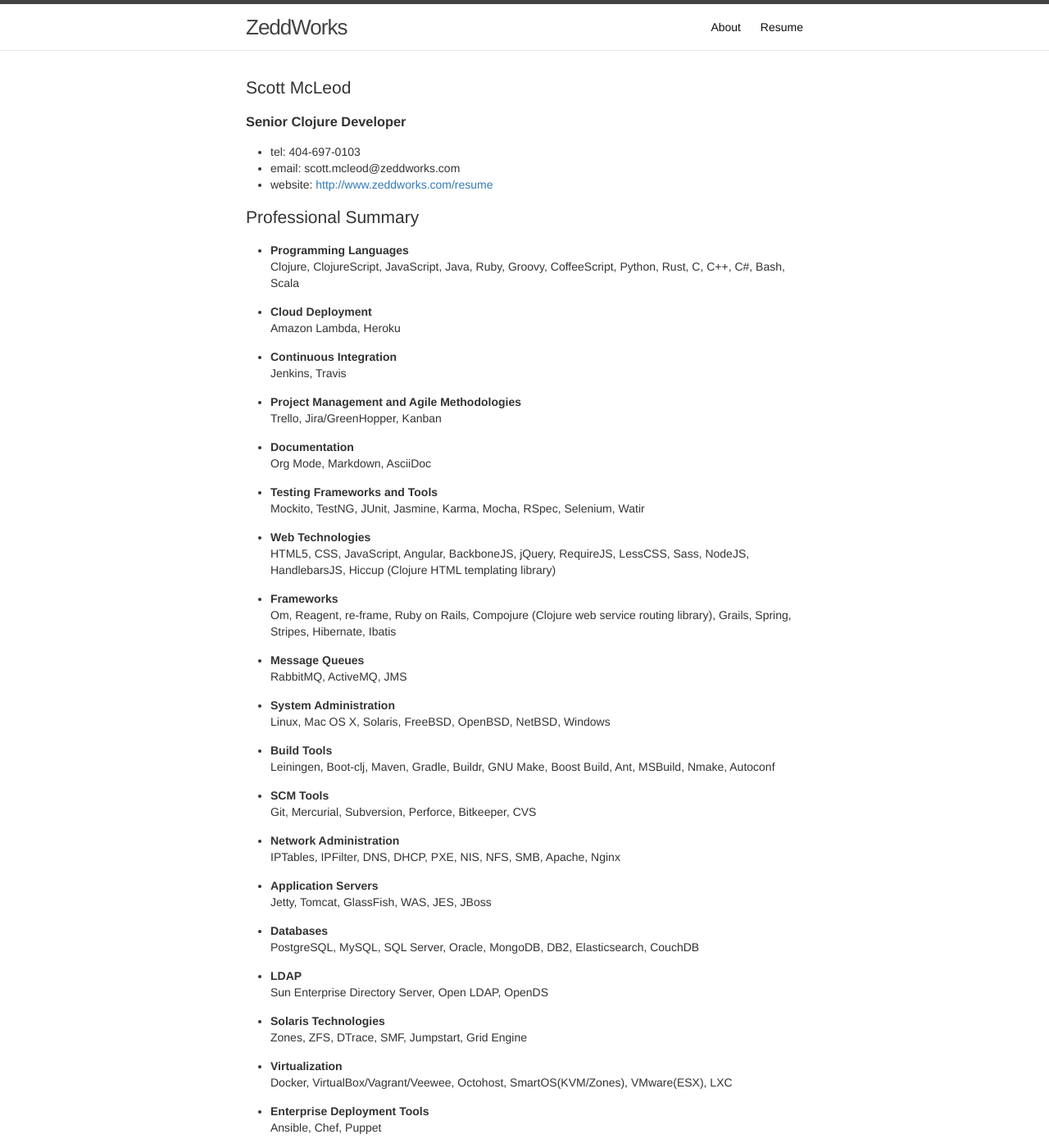
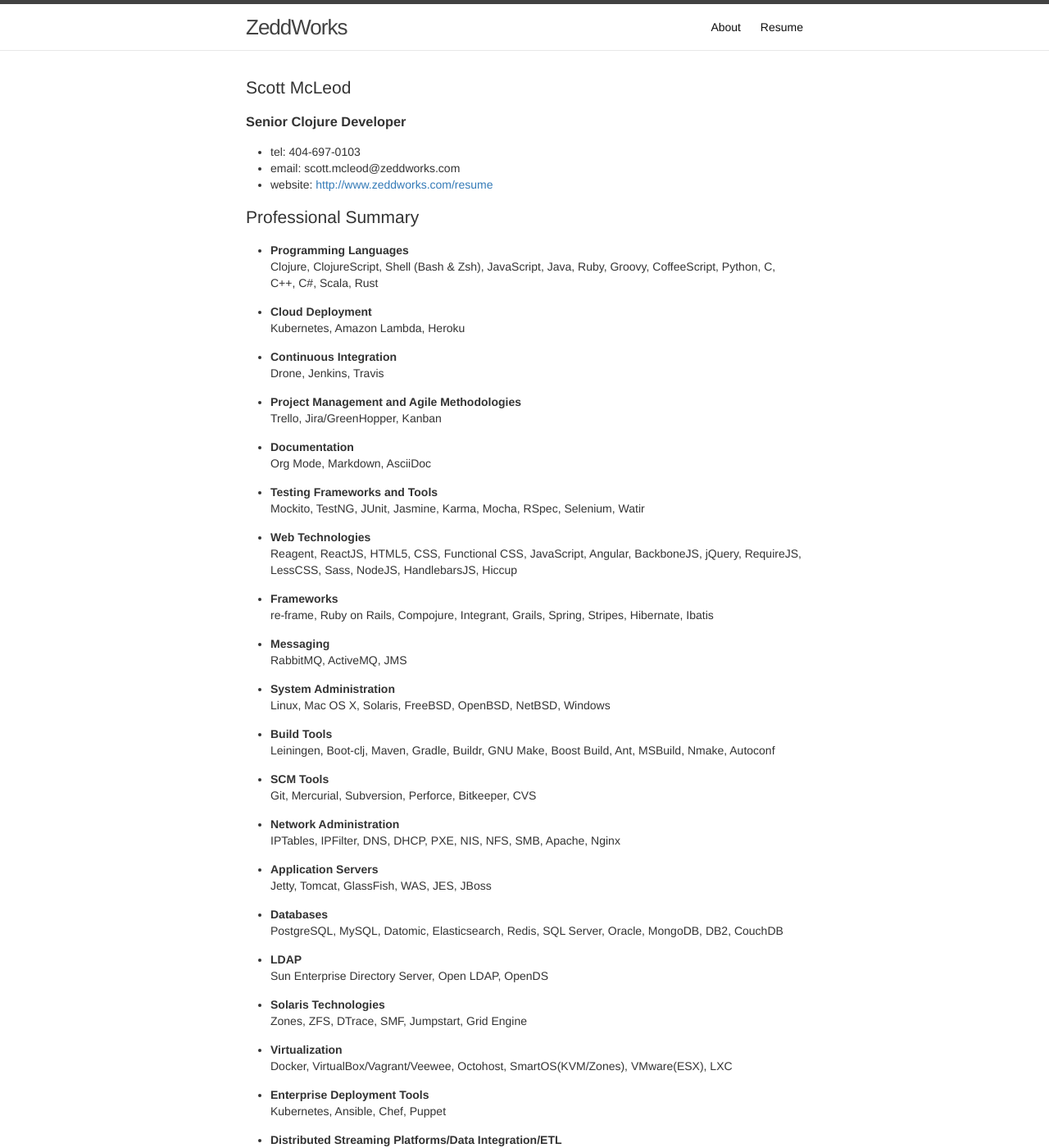
Before and after one commit to halcyon/www.zeddworks.com, a Jekyll site: the page built from resume.html, in a window 1280 px wide and 1400 px high. Shown: the whole window at 82% size. Built offline with Jekyll 4.4.1, drawn with Linux system fonts in a browser that asks for light colours; some of the changed text lies outside the part shown.

Commit message:
Add k8s and update nokogiri

```diff
--- a/resume.html
+++ b/resume.html
@@ -11,13 +11,13 @@ categories:
 permalink: /resume
 ---
 
-<div id="outline-container-org55b0d79" class="outline-2">
-<h2 id="org55b0d79">Scott McLeod</h2>
-<div class="outline-text-2" id="text-org55b0d79">
+<div id="outline-container-orgd6fee38" class="outline-2">
+<h2 id="orgd6fee38">Scott McLeod</h2>
+<div class="outline-text-2" id="text-orgd6fee38">
 </div>
-<div id="outline-container-orgab59315" class="outline-3">
-<h3 id="orgab59315"><b>Senior Clojure Developer</b></h3>
-<div class="outline-text-3" id="text-orgab59315">
+<div id="outline-container-orga1c5a89" class="outline-3">
+<h3 id="orga1c5a89"><b>Senior Clojure Developer</b></h3>
+<div class="outline-text-3" id="text-orga1c5a89">
 <ul class="org-ul">
 <li>tel: 404-697-0103</li>
 <li>email: scott.mcleod@zeddworks.com</li>
@@ -27,166 +27,167 @@ permalink: /resume
 </div>
 </div>
 
-<div id="outline-container-org65c0ed5" class="outline-2">
-<h2 id="org65c0ed5">Professional Summary</h2>
-<div class="outline-text-2" id="text-org65c0ed5">
+<div id="outline-container-orge75590e" class="outline-2">
+<h2 id="orge75590e">Professional Summary</h2>
+<div class="outline-text-2" id="text-orge75590e">
 </div>
 <ul class="org-ul">
-<li><a id="org0121160"></a><b>Programming Languages</b><br />
-<div class="outline-text-4" id="text-org0121160">
+<li><a id="org381a734"></a><b>Programming Languages</b><br />
+<div class="outline-text-4" id="text-org381a734">
 <p>
-Clojure, ClojureScript, JavaScript, Java, Ruby, Groovy, CoffeeScript, Python, Rust, C, C++, C#, Bash, Scala
+Clojure, ClojureScript, Shell (Bash &amp; Zsh), JavaScript, Java, Ruby, Groovy, CoffeeScript, Python, C, C++, C#, Scala, Rust
 </p>
 </div>
 </li>
-<li><a id="orgea53e7e"></a><b>Cloud Deployment</b><br />
-<div class="outline-text-4" id="text-orgea53e7e">
+<li><a id="orga7402ef"></a><b>Cloud Deployment</b><br />
+<div class="outline-text-4" id="text-orga7402ef">
 <p>
-Amazon Lambda, Heroku
+Kubernetes, Amazon Lambda, Heroku
 </p>
 </div>
 </li>
-<li><a id="org2def0f5"></a><b>Continuous Integration</b><br />
-<div class="outline-text-4" id="text-org2def0f5">
+<li><a id="orgca5dcc3"></a><b>Continuous Integration</b><br />
+<div class="outline-text-4" id="text-orgca5dcc3">
 <p>
-Jenkins, Travis
+Drone, Jenkins, Travis
 </p>
 </div>
 </li>
-<li><a id="orgac694e8"></a><b>Project Management and Agile Methodologies</b><br />
-<div class="outline-text-4" id="text-orgac694e8">
+<li><a id="orgc0d05c0"></a><b>Project Management and Agile Methodologies</b><br />
+<div class="outline-text-4" id="text-orgc0d05c0">
 <p>
 Trello, Jira/GreenHopper, Kanban
 </p>
 </div>
 </li>
-<li><a id="org38eaeee"></a><b>Documentation</b><br />
-<div class="outline-text-4" id="text-org38eaeee">
+<li><a id="org4fb7a69"></a><b>Documentation</b><br />
+<div class="outline-text-4" id="text-org4fb7a69">
 <p>
 Org Mode, Markdown, AsciiDoc
 </p>
 </div>
 </li>
-<li><a id="org360a8e8"></a><b>Testing Frameworks and Tools</b><br />
-<div class="outline-text-4" id="text-org360a8e8">
+<li><a id="org07013b7"></a><b>Testing Frameworks and Tools</b><br />
+<div class="outline-text-4" id="text-org07013b7">
 <p>
 Mockito, TestNG, JUnit, Jasmine, Karma, Mocha, RSpec, Selenium, Watir
 </p>
 </div>
 </li>
-<li><a id="org5be75d7"></a><b>Web Technologies</b><br />
-<div class="outline-text-4" id="text-org5be75d7">
+<li><a id="orgd0bc2de"></a><b>Web Technologies</b><br />
+<div class="outline-text-4" id="text-orgd0bc2de">
 <p>
-HTML5, CSS, JavaScript, Angular, BackboneJS, jQuery, RequireJS, LessCSS, Sass, NodeJS, HandlebarsJS, Hiccup (Clojure HTML templating library)
+Reagent, ReactJS, HTML5, CSS, Functional CSS, JavaScript, Angular, BackboneJS, jQuery, RequireJS, LessCSS, Sass, NodeJS, HandlebarsJS, Hiccup
 </p>
 </div>
 </li>
-<li><a id="org0fe3d7e"></a><b>Frameworks</b><br />
-<div class="outline-text-4" id="text-org0fe3d7e">
+<li><a id="org7094e14"></a><b>Frameworks</b><br />
+<div class="outline-text-4" id="text-org7094e14">
 <p>
-Om, Reagent, re-frame, Ruby on Rails, Compojure (Clojure web service routing library), Grails, Spring, Stripes, Hibernate, Ibatis
+re-frame, Ruby on Rails, Compojure, Integrant, Grails, Spring, Stripes, Hibernate, Ibatis
 </p>
 </div>
 </li>
-<li><a id="orgae0c586"></a><b>Message Queues</b><br />
-<div class="outline-text-4" id="text-orgae0c586">
+<li><a id="org184e743"></a><b>Messaging</b><br />
+<div class="outline-text-4" id="text-org184e743">
 <p>
 RabbitMQ, ActiveMQ, JMS
 </p>
 </div>
 </li>
-<li><a id="orgdc1d86f"></a><b>System Administration</b><br />
-<div class="outline-text-4" id="text-orgdc1d86f">
+<li><a id="org6dedab9"></a><b>System Administration</b><br />
+<div class="outline-text-4" id="text-org6dedab9">
 <p>
 Linux, Mac OS X, Solaris, FreeBSD, OpenBSD, NetBSD, Windows
 </p>
 </div>
 </li>
-<li><a id="org79f5439"></a><b>Build Tools</b><br />
-<div class="outline-text-4" id="text-org79f5439">
+<li><a id="org10d398d"></a><b>Build Tools</b><br />
+<div class="outline-text-4" id="text-org10d398d">
 <p>
 Leiningen, Boot-clj, Maven, Gradle, Buildr, GNU Make, Boost Build, Ant, MSBuild, Nmake, Autoconf
 </p>
 </div>
 </li>
-<li><a id="orgfb9a120"></a><b>SCM Tools</b><br />
-<div class="outline-text-4" id="text-orgfb9a120">
+<li><a id="org8858b04"></a><b>SCM Tools</b><br />
+<div class="outline-text-4" id="text-org8858b04">
 <p>
 Git, Mercurial, Subversion, Perforce, Bitkeeper, CVS
 </p>
 </div>
 </li>
-<li><a id="orgbde3e4f"></a><b>Network Administration</b><br />
-<div class="outline-text-4" id="text-orgbde3e4f">
+<li><a id="org80af535"></a><b>Network Administration</b><br />
+<div class="outline-text-4" id="text-org80af535">
 <p>
 IPTables, IPFilter, DNS, DHCP, PXE, NIS, NFS, SMB, Apache, Nginx
 </p>
 </div>
 </li>
-<li><a id="orgfb9668f"></a><b>Application Servers</b><br />
-<div class="outline-text-4" id="text-orgfb9668f">
+<li><a id="org5f25852"></a><b>Application Servers</b><br />
+<div class="outline-text-4" id="text-org5f25852">
 <p>
 Jetty, Tomcat, GlassFish, WAS, JES, JBoss
 </p>
 </div>
 </li>
-<li><a id="org0947a5d"></a><b>Databases</b><br />
-<div class="outline-text-4" id="text-org0947a5d">
+<li><a id="org11b1bba"></a><b>Databases</b><br />
+<div class="outline-text-4" id="text-org11b1bba">
 <p>
-PostgreSQL, MySQL, SQL Server, Oracle, MongoDB, DB2, Elasticsearch, CouchDB
+PostgreSQL, MySQL, Datomic, Elasticsearch, Redis, SQL Server, Oracle, MongoDB, DB2, CouchDB
 </p>
 </div>
 </li>
-<li><a id="orgc100973"></a><b>LDAP</b><br />
-<div class="outline-text-4" id="text-orgc100973">
+<li><a id="orgfc006bb"></a><b>LDAP</b><br />
+<div class="outline-text-4" id="text-orgfc006bb">
 <p>
 Sun Enterprise Directory Server, Open LDAP, OpenDS
 </p>
 </div>
 </li>
-<li><a id="orgd3ea72a"></a><b>Solaris Technologies</b><br />
-<div class="outline-text-4" id="text-orgd3ea72a">
+<li><a id="org57909ca"></a><b>Solaris Technologies</b><br />
+<div class="outline-text-4" id="text-org57909ca">
 <p>
 Zones, ZFS, DTrace, SMF, Jumpstart, Grid Engine
 </p>
 </div>
 </li>
-<li><a id="org4ef895d"></a><b>Virtualization</b><br />
-<div class="outline-text-4" id="text-org4ef895d">
+<li><a id="org4a45438"></a><b>Virtualization</b><br />
+<div class="outline-text-4" id="text-org4a45438">
 <p>
 Docker, VirtualBox/Vagrant/Veewee, Octohost, SmartOS(KVM/Zones), VMware(ESX), LXC
 </p>
 </div>
 </li>
-<li><a id="org892a8aa"></a><b>Enterprise Deployment Tools</b><br />
-<div class="outline-text-4" id="text-org892a8aa">
+<li><a id="orge2d70d3"></a><b>Enterprise Deployment Tools</b><br />
+<div class="outline-text-4" id="text-orge2d70d3">
 <p>
-Ansible, Chef, Puppet
+Kubernetes, Ansible, Chef, Puppet
 </p>
 </div>
 </li>
-<li><a id="orga0ef95d"></a><b>Data Integration and ETL</b><br />
-<div class="outline-text-4" id="text-orga0ef95d">
+<li><a id="orgdaf6591"></a><b>Distributed Streaming Platforms/Data Integration/ETL</b><br />
+<div class="outline-text-4" id="text-orgdaf6591">
 <p>
-Pentaho Kettle, Informatica
+Onyx, Kafka, Pentaho Kettle, Informatica
 </p>
 </div>
 </li>
 </ul>
 </div>
 
-<div id="outline-container-orge59abd1" class="outline-2">
-<h2 id="orge59abd1">Employment History</h2>
-<div class="outline-text-2" id="text-orge59abd1">
+<div id="outline-container-orgde03d6c" class="outline-2">
+<h2 id="orgde03d6c">Employment History</h2>
+<div class="outline-text-2" id="text-orgde03d6c">
 </div>
-<div id="outline-container-orgd2446a2" class="outline-3">
-<h3 id="orgd2446a2">October 2015 - Present RentPath, LLC Atlanta, GA</h3>
-<div class="outline-text-3" id="text-orgd2446a2">
+<div id="outline-container-org1a769c3" class="outline-3">
+<h3 id="org1a769c3">October 2015 - Present RentPath, LLC Atlanta, GA</h3>
+<div class="outline-text-3" id="text-org1a769c3">
 </div>
 <ul class="org-ul">
-<li><a id="org712e1c5"></a><b>Senior Clojure Developer</b><br />
-<div class="outline-text-4" id="text-org712e1c5">
+<li><a id="orga35f253"></a><b>Senior Clojure Developer</b><br />
+<div class="outline-text-4" id="text-orga35f253">
 <ul class="org-ul">
+<li>Ported Endeca backend to Elasticsearch</li>
 <li>Wrote regression suite which fully models backend API using a specification</li>
 <li>Built ETL jobs in Onyx, a massively concurrent streaming data transformation platform</li>
 <li>Daily contributor to backend services</li>
@@ -200,13 +201,13 @@ Pentaho Kettle, Informatica
 </ul>
 </div>
 
-<div id="outline-container-org97583a7" class="outline-3">
-<h3 id="org97583a7">August 2014 - October 2015 Connolly iHealth Technologies, Sandy Springs, GA</h3>
-<div class="outline-text-3" id="text-org97583a7">
+<div id="outline-container-org6b43a72" class="outline-3">
+<h3 id="org6b43a72">August 2014 - October 2015 Connolly iHealth Technologies, Sandy Springs, GA</h3>
+<div class="outline-text-3" id="text-org6b43a72">
 </div>
 <ul class="org-ul">
-<li><a id="org6fd8591"></a><b>Senior Technical Architect</b><br />
-<div class="outline-text-4" id="text-org6fd8591">
+<li><a id="org06a9ac8"></a><b>Senior Technical Architect</b><br />
+<div class="outline-text-4" id="text-org06a9ac8">
 <ul class="org-ul">
 <li>Secured REST endpoints of microservice with openid-connect</li>
 <li>Built unit tests for microservice endpoints with MockMvc</li>
@@ -220,13 +221,13 @@ Pentaho Kettle, Informatica
 </ul>
 </div>
 
-<div id="outline-container-orgeed8fe3" class="outline-3">
-<h3 id="orgeed8fe3">July 2013 - August 2014 Izenda, LLC Atlanta, GA</h3>
-<div class="outline-text-3" id="text-orgeed8fe3">
+<div id="outline-container-orgfc7b1d3" class="outline-3">
+<h3 id="orgfc7b1d3">July 2013 - August 2014 Izenda, LLC Atlanta, GA</h3>
+<div class="outline-text-3" id="text-orgfc7b1d3">
 </div>
 <ul class="org-ul">
-<li><a id="org9fcf7ee"></a><b>VP Engineering</b><br />
-<div class="outline-text-4" id="text-org9fcf7ee">
+<li><a id="org98420e1"></a><b>VP Engineering</b><br />
+<div class="outline-text-4" id="text-org98420e1">
 <ul class="org-ul">
 <li>Managed .NET Engineering business unit consisting of Development, QA, and Support departments</li>
 <li>Designed and implemented an SDLC with a full release process</li>
@@ -241,13 +242,13 @@ Pentaho Kettle, Informatica
 </ul>
 </div>
 
-<div id="outline-container-org85db82d" class="outline-3">
-<h3 id="org85db82d">December 2007 - July 2013 InterContinentalExchange, Inc. Sandy Springs, GA</h3>
-<div class="outline-text-3" id="text-org85db82d">
+<div id="outline-container-org7541550" class="outline-3">
+<h3 id="org7541550">December 2007 - July 2013 InterContinentalExchange, Inc. Sandy Springs, GA</h3>
+<div class="outline-text-3" id="text-org7541550">
 </div>
 <ul class="org-ul">
-<li><a id="org88c42b9"></a><b>Senior Developer</b><br />
-<div class="outline-text-4" id="text-org88c42b9">
+<li><a id="org9aa03bc"></a><b>Senior Developer</b><br />
+<div class="outline-text-4" id="text-org9aa03bc">
 <ul class="org-ul">
 <li>Responsible for developing new features for the website, in-house content management system, reporting systems, and associated customer-facing web products</li>
 <li>Ported web application for maintaining products on the website from Grails to a BackboneJS &amp; Grails architecture to provide for better "separation of concerns"</li>
@@ -257,8 +258,8 @@ Pentaho Kettle, Informatica
 </div>
 </li>
 
-<li><a id="org6ec86c0"></a><b>Manager SDLC Team</b><br />
-<div class="outline-text-4" id="text-org6ec86c0">
+<li><a id="org35f728f"></a><b>Manager SDLC Team</b><br />
+<div class="outline-text-4" id="text-org35f728f">
 <ul class="org-ul">
 <li>Championed and implemented Chef deployment strategies to automate provisioning of SDLC stack (Gitorious, Jenkins, Nexus, Jira) and wrote a Chef provider to automate signing of SSL certificates by ICE's Certificate Authority</li>
 <li>Lead development of Nexus Artifact Cleaner to expunge old artifacts</li>
@@ -273,8 +274,8 @@ Pentaho Kettle, Informatica
 </div>
 </li>
 
-<li><a id="org4f7aa77"></a><b>R&amp;D Systems Engineer</b><br />
-<div class="outline-text-4" id="text-org4f7aa77">
+<li><a id="org5c9d406"></a><b>R&amp;D Systems Engineer</b><br />
+<div class="outline-text-4" id="text-org5c9d406">
 <ul class="org-ul">
 <li>Developed and formalized SDLC release process</li>
 <li>Architect of SDLC (Continuous Integration, Distributed Source Control, Shared Build Artifacts Repository, Build Process, and Defect Tracking)</li>
@@ -288,13 +289,13 @@ Pentaho Kettle, Informatica
 </ul>
 </div>
 
-<div id="outline-container-orgaab7768" class="outline-3">
-<h3 id="orgaab7768">June 2004 - December 2007 Equifax, Inc. Alpharetta, GA</h3>
-<div class="outline-text-3" id="text-orgaab7768">
+<div id="outline-container-org30b9a33" class="outline-3">
+<h3 id="org30b9a33">June 2004 - December 2007 Equifax, Inc. Alpharetta, GA</h3>
+<div class="outline-text-3" id="text-org30b9a33">
 </div>
 <ul class="org-ul">
-<li><a id="orga9fa85a"></a><b>Application Developer IV</b><br />
-<div class="outline-text-4" id="text-orga9fa85a">
+<li><a id="org35a6e63"></a><b>Application Developer IV</b><br />
+<div class="outline-text-4" id="text-org35a6e63">
 <ul class="org-ul">
 <li>Wrote C++ bindings for parsing configuration files with libyaml</li>
 <li>Developed server-side invocation and monitoring agent for grid job control system</li>
@@ -302,8 +303,8 @@ Pentaho Kettle, Informatica
 </div>
 </li>
 
-<li><a id="orge7482df"></a><b>Development Infrastructure Architect</b><br />
-<div class="outline-text-4" id="text-orge7482df">
+<li><a id="orgaeb4190"></a><b>Development Infrastructure Architect</b><br />
+<div class="outline-text-4" id="text-orgaeb4190">
 <ul class="org-ul">
 <li>Architect of automated system to generate continuous integration environments on demand</li>
 <li>Deployed enterprise Subversion SCM with LDAP backend</li>
@@ -317,8 +318,8 @@ Pentaho Kettle, Informatica
 </div>
 </li>
 
-<li><a id="org0f9d6dd"></a><b>CM Team Lead</b><br />
-<div class="outline-text-4" id="text-org0f9d6dd">
+<li><a id="org11bae2d"></a><b>CM Team Lead</b><br />
+<div class="outline-text-4" id="text-org11bae2d">
 <ul class="org-ul">
 <li>Supported J2EE eCommerce system</li>
 <li>Liaison to IBM Global Architecture</li>
@@ -329,8 +330,8 @@ Pentaho Kettle, Informatica
 </div>
 </li>
 
-<li><a id="org9350b97"></a><b>Release Engineer</b><br />
-<div class="outline-text-4" id="text-org9350b97">
+<li><a id="orgc9fc614"></a><b>Release Engineer</b><br />
+<div class="outline-text-4" id="text-orgc9fc614">
 <ul class="org-ul">
 <li>Supported 20 SDLC environments</li>
 <li>Responsible for building continuous integration environments</li>
@@ -341,13 +342,13 @@ Pentaho Kettle, Informatica
 </ul>
 </div>
 
-<div id="outline-container-org0334844" class="outline-3">
-<h3 id="org0334844">April 1999 - November 2001 Exchange-America Alpharetta, GA</h3>
-<div class="outline-text-3" id="text-org0334844">
+<div id="outline-container-org3f91244" class="outline-3">
+<h3 id="org3f91244">April 1999 - November 2001 Exchange-America Alpharetta, GA</h3>
+<div class="outline-text-3" id="text-org3f91244">
 </div>
 <ul class="org-ul">
-<li><a id="org2b72c13"></a><b>Software Developer</b><br />
-<div class="outline-text-4" id="text-org2b72c13">
+<li><a id="org84a1675"></a><b>Software Developer</b><br />
+<div class="outline-text-4" id="text-org84a1675">
 <ul class="org-ul">
 <li>Developed a regular expression library for Java</li>
 <li>Developed CORBA clients and servers in Java and C++</li>
@@ -361,13 +362,13 @@ Pentaho Kettle, Informatica
 </ul>
 </div>
 
-<div id="outline-container-orgdef7251" class="outline-3">
-<h3 id="orgdef7251">October 1997 - May 1999 GA State Board of Pardons and Paroles Atlanta, GA</h3>
-<div class="outline-text-3" id="text-orgdef7251">
+<div id="outline-container-orgc807d12" class="outline-3">
+<h3 id="orgc807d12">October 1997 - May 1999 GA State Board of Pardons and Paroles Atlanta, GA</h3>
+<div class="outline-text-3" id="text-orgc807d12">
 </div>
 <ul class="org-ul">
-<li><a id="orgae5bc45"></a><b>Network Engineer</b><br />
-<div class="outline-text-4" id="text-orgae5bc45">
+<li><a id="orgca96fa8"></a><b>Network Engineer</b><br />
+<div class="outline-text-4" id="text-orgca96fa8">
 <ul class="org-ul">
 <li>Developed Lotus Notes database applications</li>
 <li>Administered Central Office Network serving 300 internal nodes and 57 Parole offices</li>
@@ -379,13 +380,13 @@ Pentaho Kettle, Informatica
 </div>
 </div>
 
-<div id="outline-container-org55989b2" class="outline-2">
-<h2 id="org55989b2">Education</h2>
-<div class="outline-text-2" id="text-org55989b2">
+<div id="outline-container-orga64c3e1" class="outline-2">
+<h2 id="orga64c3e1">Education</h2>
+<div class="outline-text-2" id="text-orga64c3e1">
 </div>
-<div id="outline-container-orgf8d6ecc" class="outline-3">
-<h3 id="orgf8d6ecc">Georgia Institute of Technology Atlanta, GA</h3>
-<div class="outline-text-3" id="text-orgf8d6ecc">
+<div id="outline-container-orgafe4a90" class="outline-3">
+<h3 id="orgafe4a90">Georgia Institute of Technology Atlanta, GA</h3>
+<div class="outline-text-3" id="text-orgafe4a90">
 <ul class="org-ul">
 <li>Bachelor of Computer Science (2007)</li>
 <li>Certificate in Industrial Organizational Psychology (2007)</li>
@@ -393,9 +394,9 @@ Pentaho Kettle, Informatica
 </div>
 </div>
 
-<div id="outline-container-org5aaeb0f" class="outline-3">
-<h3 id="org5aaeb0f">Continuing Education</h3>
-<div class="outline-text-3" id="text-org5aaeb0f">
+<div id="outline-container-org70b6c6d" class="outline-3">
+<h3 id="org70b6c6d">Continuing Education</h3>
+<div class="outline-text-3" id="text-org70b6c6d">
 <ul class="org-ul">
 <li>Computational Investing, Part I - Georgia Institute of Technology (2012)</li>
 <li>Developing Innovative Ideas for New Companies - University of Maryland, College Park (2013)</li>
@@ -405,9 +406,9 @@ Pentaho Kettle, Informatica
 </div>
 </div>
 
-<div id="outline-container-org92dcfd0" class="outline-2">
-<h2 id="org92dcfd0">Professional References</h2>
-<div class="outline-text-2" id="text-org92dcfd0">
+<div id="outline-container-org5183039" class="outline-2">
+<h2 id="org5183039">Professional References</h2>
+<div class="outline-text-2" id="text-org5183039">
 <ul class="org-ul">
 <li>Available upon request</li>
 </ul>
```
Also changed, not shown: Gemfile.lock.
